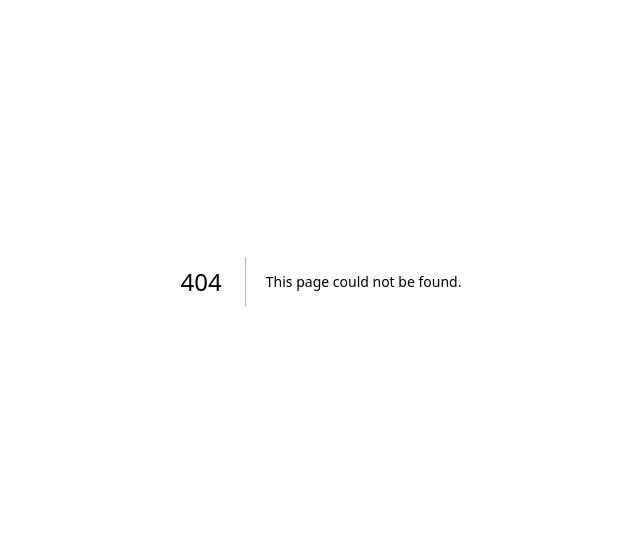
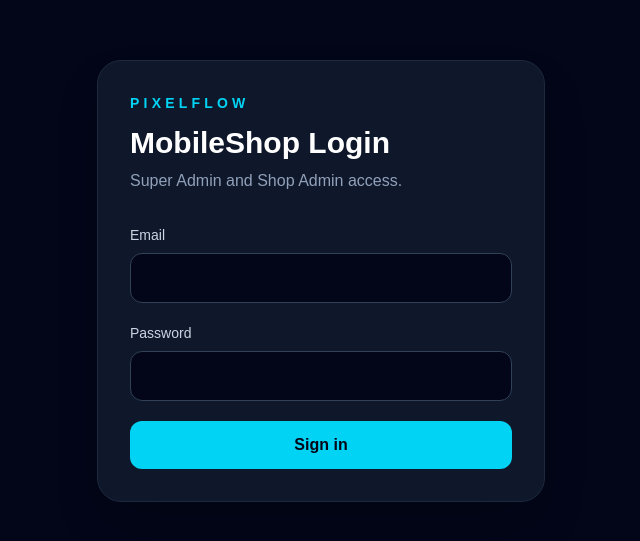
Before and after one commit to broprint/pixelflow-mobileshop, a Next.js app: page /login in a window 1280 px wide. Before the commit this address had no page. Shown: the part 119-660 px from the top of the page, without its empty margins (319-959 px from the left). Built offline with nearby package versions, Linux system fonts and the light colour scheme.

Commit message:
Add login page

```diff
--- /dev/null
+++ b/app/login/page.tsx
@@ -0,0 +1,39 @@
+import { login } from "./actions";
+
+export default async function LoginPage({
+  searchParams,
+}: {
+  searchParams: Promise<{ error?: string }>;
+}) {
+  const { error } = await searchParams;
+
+  return (
+    <main className="min-h-screen bg-slate-950 text-white flex items-center justify-center p-6">
+      <div className="w-full max-w-md rounded-3xl border border-slate-800 bg-slate-900 p-8 shadow-2xl">
+        <p className="text-cyan-400 text-sm font-bold tracking-[0.3em]">PIXELFLOW</p>
+        <h1 className="mt-3 text-3xl font-bold">MobileShop Login</h1>
+        <p className="mt-2 text-slate-400">Super Admin and Shop Admin access.</p>
+
+        {error && (
+          <div className="mt-6 rounded-xl border border-red-900 bg-red-950/40 p-3 text-sm text-red-300">
+            {error}
+          </div>
+        )}
+
+        <form action={login} className="mt-8 space-y-5">
+          <div>
+            <label className="mb-2 block text-sm text-slate-300" htmlFor="email">Email</label>
+            <input id="email" name="email" type="email" required className="w-full rounded-xl border border-slate-700 bg-slate-950 px-4 py-3 outline-none focus:border-cyan-400" />
+          </div>
+          <div>
+            <label className="mb-2 block text-sm text-slate-300" htmlFor="password">Password</label>
+            <input id="password" name="password" type="password" required className="w-full rounded-xl border border-slate-700 bg-slate-950 px-4 py-3 outline-none focus:border-cyan-400" />
+          </div>
+          <button type="submit" className="w-full rounded-xl bg-cyan-400 px-4 py-3 font-bold text-slate-950 hover:bg-cyan-300">
+            Sign in
+          </button>
+        </form>
+      </div>
+    </main>
+  );
+}
```
